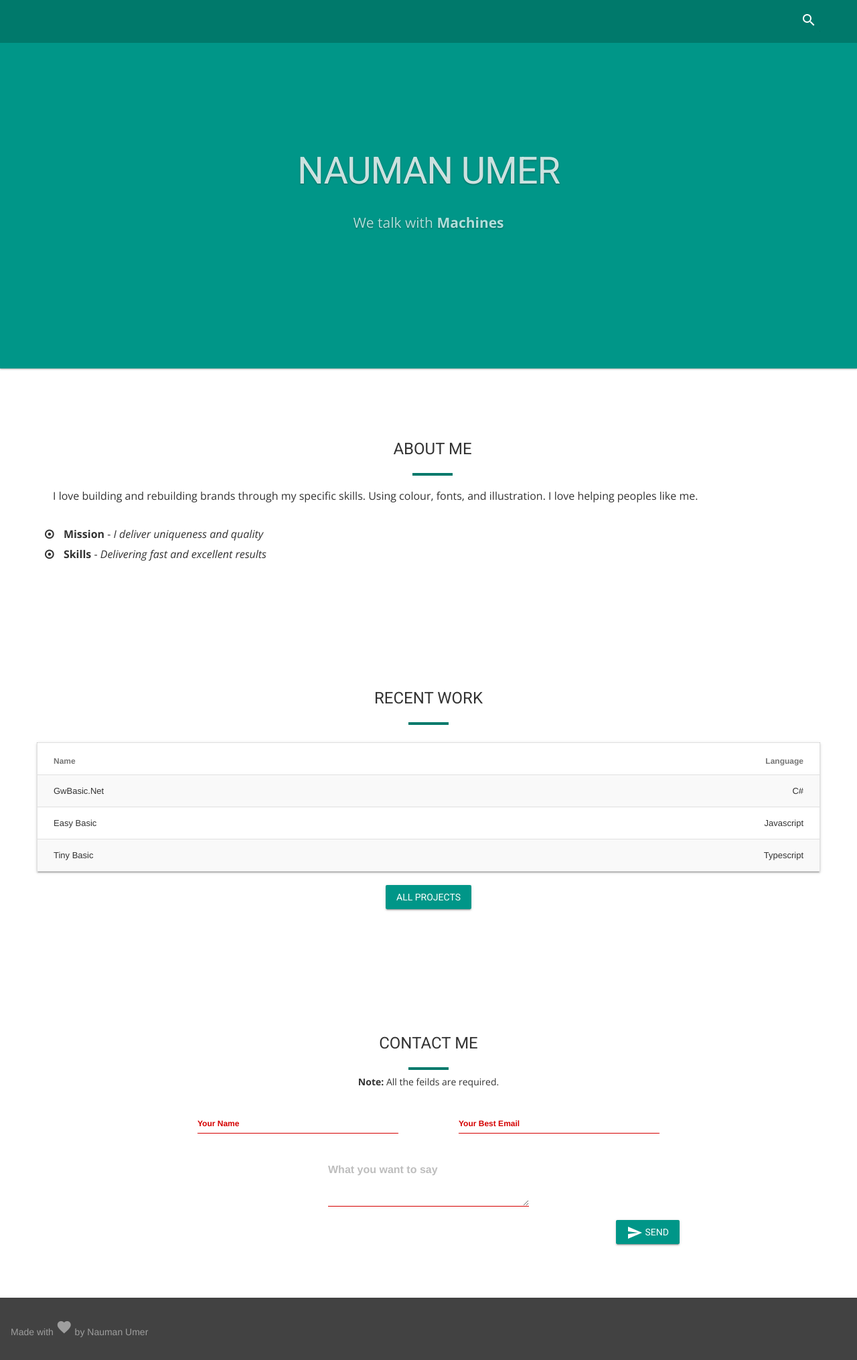
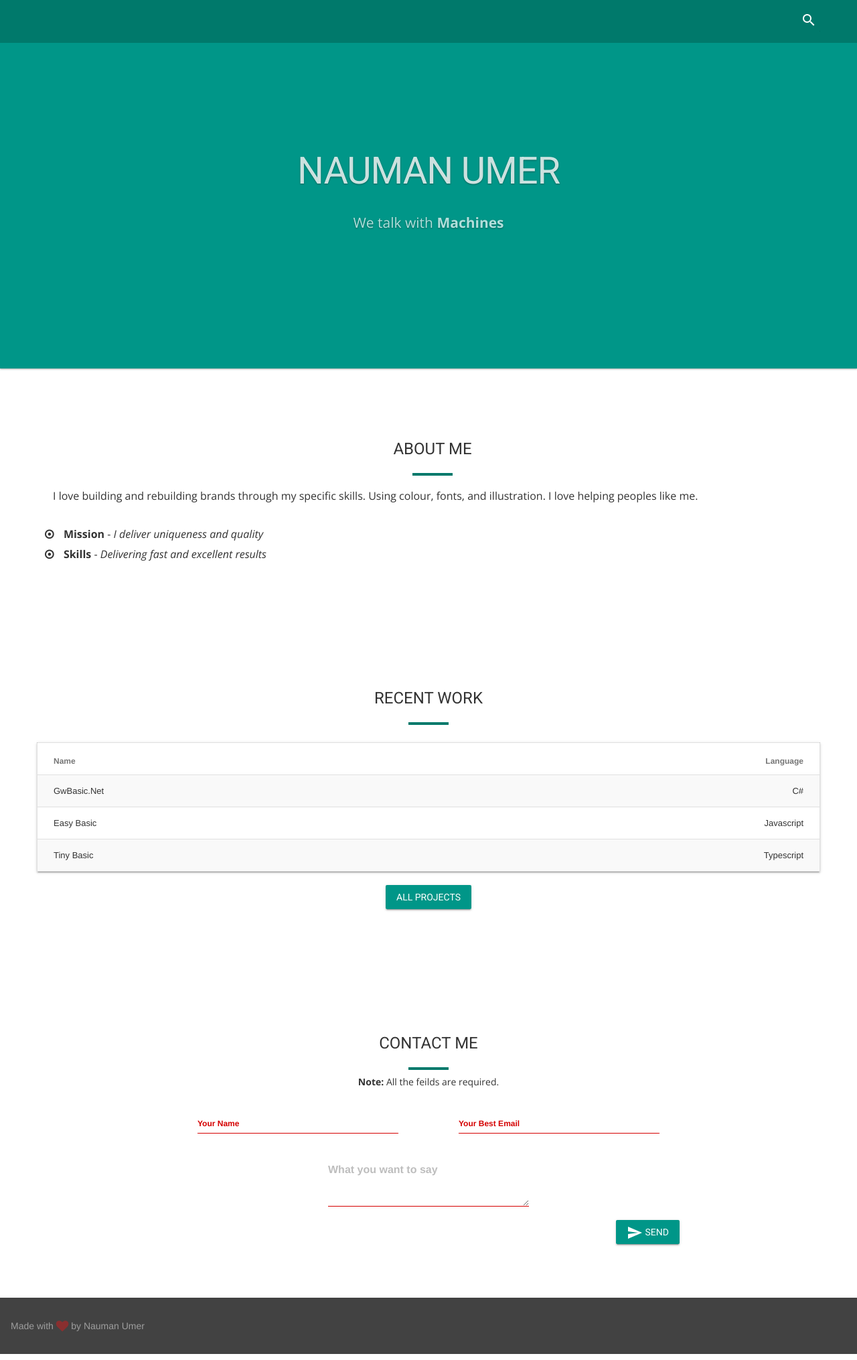
Before and after one commit to nmanumr/nmanumr.com, a Jekyll site: the page built from index.html, in a window 1280 px wide. Shown: the whole page at 67% size. Built offline with Jekyll 4.4.1, drawn with Linux system fonts in a browser that asks for light colours; nearby versions of some CDN libraries; comment, search, counter and statistics services are not loaded.

Commit message:
Update footer.html

```diff
--- a/_includes/footer.html
+++ b/_includes/footer.html
@@ -1,5 +1,5 @@
 <footer class="mdl-mini-footer">
   <div class="mdl-mini-footer__left-section">
-    <div class="pull-right">Made with <i class="material-icons">favorite</i> by Nauman Umer</div>
+    <div class="pull-right">Made with <i style="color: rgba(245, 20,20,.4)" class="fa fa-lg fa-heart"></i> by Nauman Umer</div>
   </div>
 </footer>
```
